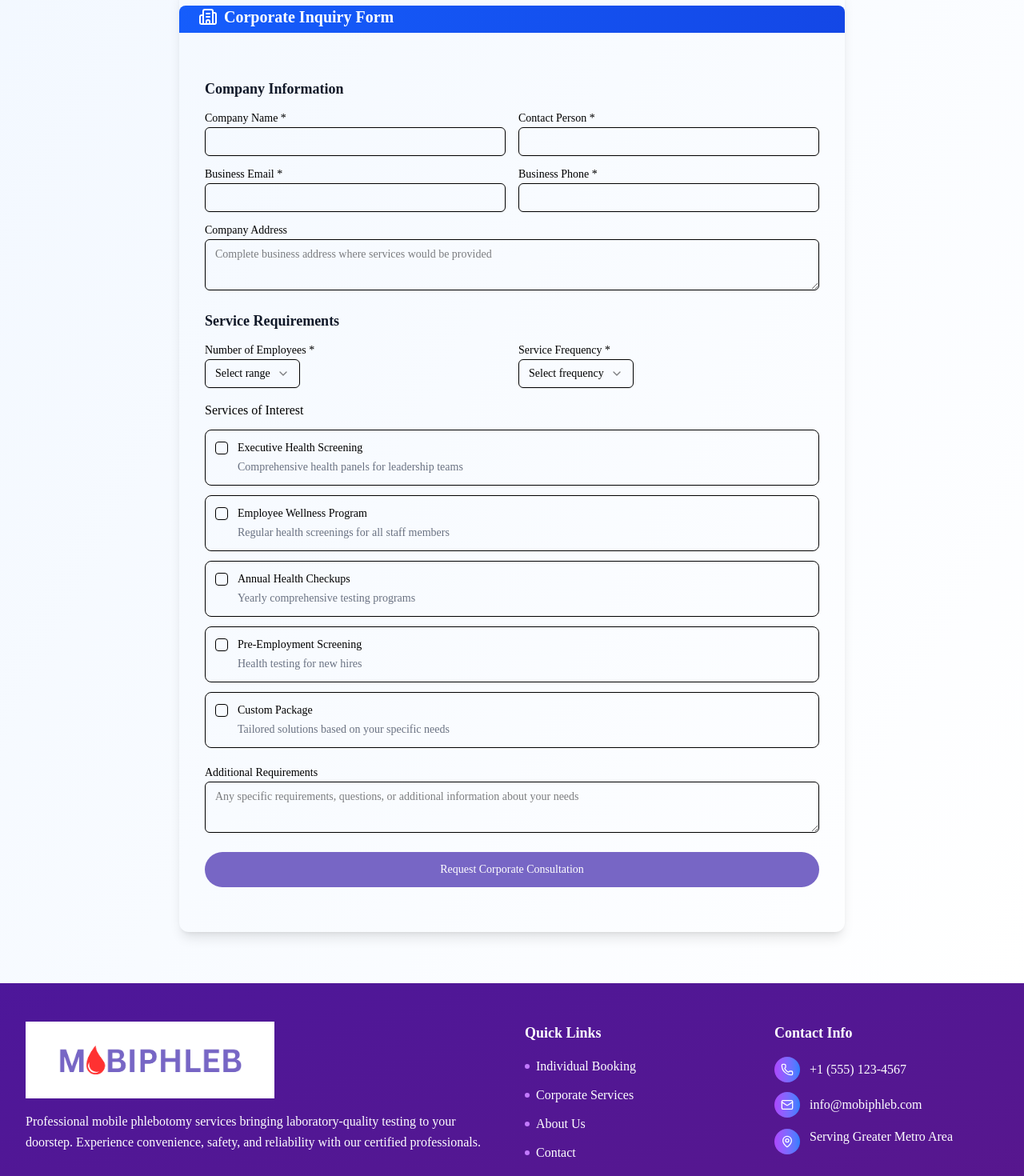
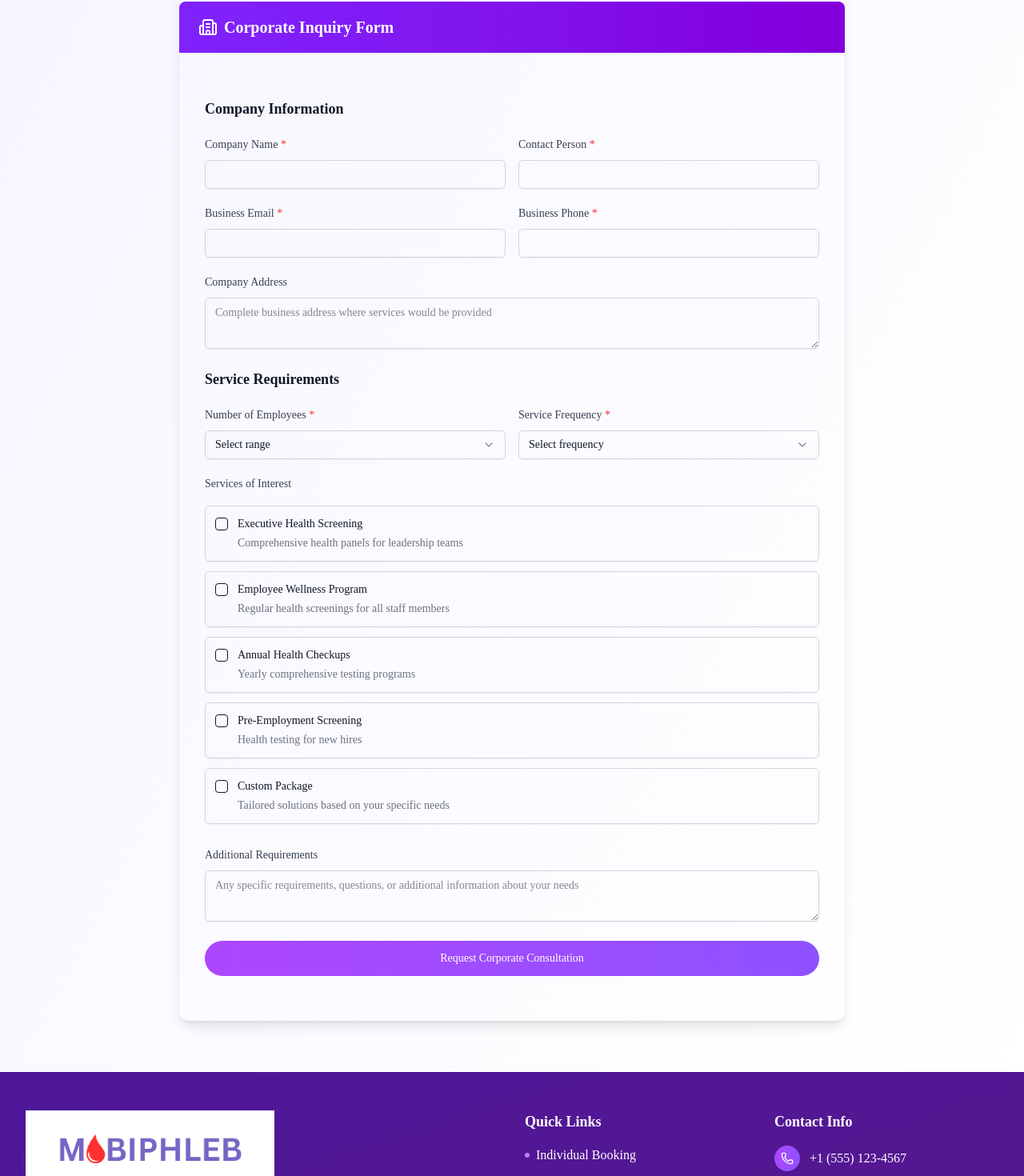
Before and after one commit to eunice-alswell/mobiphleb-web-app, a React (Vite) app: page /corporate-services in a window 1280 px wide. Shown: the part 1238-2708 px from the top of the page at 80% size. Built offline with nearby package versions, Linux system fonts and the light colour scheme.

Commit message:
feat: added corporate service and contact Pages

```diff
--- a/src/components/Button.tsx
+++ b/src/components/Button.tsx
@@ -15,15 +15,30 @@ type ButtonProps = {
 export default function Button({variantStyle = "defualtStyle", size = "medium", onClick, label, rightIcon, leftIcon, type = "button", customStyle, disable}: ButtonProps) {
     // This is a simple button component that can be used in the in any part of the website.
     const variantStyles = {
-        defualtStyle: "text-white bg-primaryColor hover:bg-transparent hover:border-2 hover:border-primaryColor hover:text-primaryColor focus:ring-4 focus:outline-none focus:ring-primaryColor font-medium rounded-4xl text-sm text-center dark:bg-primaryColor dark:hover:bg-transparent dark:hover:border-2 dark:hover:border-primaryColor dark:hover:text-primaryColor dark:focus:ring-primaryColor transition-colors duration-300 ease-in-out",
-        noBgStyle: "text-primaryColor bg-none hover:bg-transparent hover:border-2 hover:border-primaryColor hover:text-primaryColor focus:ring-4 focus:outline-none focus:ring-primaryColor font-medium rounded-4xl text-sm text-center dark:bg-none dark:hover:bg-transparent dark:hover:border-2 dark:hover:border-primaryColor dark:hover:text-primaryColor dark:focus:ring-primaryColor transition-colors duration-300 ease-in-out",
-        secondaryStyle: "text-primaryColor bg-white hover:bg-transparent hover:border-2 hover:border-white hover:text-white focus:ring-4 focus:outline-none focus:ring-white font-medium rounded-4xl text-sm text-center dark:bg-white dark:hover:bg-transparent dark:hover:border-2 dark:hover:border-white dark:hover:text-white dark:focus:ring-primaryColor transition-colors duration-300 ease-in-out",
-        outlineStyle: "text-primaryColor border border-primaryColor bg-transparent hover:bg-primaryColor hover:text-white focus:ring-4 focus:outline-none focus:ring-primaryColor font-medium rounded-4xl text-sm px-5 py-2 text-center transition-colors duration-300 ease-in-out",
-        secondaryOutlineStyle: "text-white border border-white bg-transparent hover:bg-white hover:text-primaryColor focus:ring-4 focus:outline-none focus:ring-w font-medium rounded-4xl text-sm px-5 py-2 text-center transition-colors duration-300 ease-in-out",
-        iconstyle: "text-primaryColor bg-transparent hover:bg-transparent hover:outline-2 hover:outline-primaryColor focus:ring-2 focus:outline-none focus:ring-primaryColor font-medium rounded-full text-sm px-5 py-2 text-center dark:bg-primaryColor dark:hover:bg-primaryColor dark:focus:ring-primaryColor transition-colors duration-300 ease-in-out",
+        defualtStyle:
+            "text-white bg-gradient-to-r from-purple-500 to-violet-500 hover:bg-none hover:border-2 hover:border-primaryColor hover:text-primaryColor focus:ring-4 focus:outline-none focus:ring-primaryColor font-medium rounded-4xl text-sm text-center transition-colors duration-300 ease-in-out",
+
+        noBgStyle:
+            "text-primaryColor bg-none hover:bg-none hover:border-2 hover:border-primaryColor hover:text-primaryColor focus:ring-4 focus:outline-none focus:ring-primaryColor font-medium rounded-4xl text-sm text-center dark:bg-none dark:hover:bg-transparent dark:hover:border-2 dark:hover:border-primaryColor dark:hover:text-primaryColor dark:focus:ring-primaryColor transition-colors duration-300 ease-in-out",
+
+        secondaryStyle:
+            "text-primaryColor bg-white hover:bg-gradient-to-r hover:from-purple-500 hover:to-violet-500 hover:border-2 hover:border-white hover:text-white focus:ring-4 focus:outline-none focus:ring-white font-medium rounded-4xl text-sm text-center dark:bg-white dark:hover:bg-gradient-to-r dark:hover:from-purple-500 dark:hover:to-violet-500 dark:hover:border-2 dark:hover:border-white dark:hover:text-white dark:focus:ring-primaryColor transition-colors duration-300 ease-in-out",
+
+        outlineStyle:
+            "text-primaryColor border border-primaryColor bg-transparent hover:bg-gradient-to-r hover:from-purple-500 hover:to-violet-500 hover:text-white focus:ring-4 focus:outline-none focus:ring-primaryColor font-medium rounded-4xl text-sm px-5 py-2 text-center transition-colors duration-300 ease-in-out",
+
+        secondaryOutlineStyle:
+            "text-white border border-white bg-transparent hover:bg-gradient-to-r hover:from-purple-500 hover:to-violet-500 hover:text-white focus:ring-4 focus:outline-none focus:ring-white font-medium rounded-4xl text-sm px-5 py-2 text-center transition-colors duration-300 ease-in-out",
+
+        iconstyle:
+            "text-primaryColor bg-transparent hover:bg-transparent hover:outline-2 hover:outline-primaryColor focus:ring-2 focus:outline-none focus:ring-primaryColor font-medium rounded-full text-sm px-5 py-2 text-center dark:bg-gradient-to-r dark:from-purple-500 dark:to-violet-500 dark:hover:bg-gradient-to-r dark:hover:from-purple-500 dark:hover:to-violet-500 dark:focus:ring-primaryColor transition-colors duration-300 ease-in-out",
+
         disabledStyle: "opacity-50 cursor-not-allowed",
-        whiteStyle: "text-white bg-transparent hover:bg-transparent hover:border-2 hover:border-white focus:ring-4 focus:outline-none focus:ring-white font-medium rounded-4xl text-sm text-center dark:bg-none dark:hover:bg-transparent dark:hover:border-2 dark:hover:border-white dark:focus:ring-white transition-colors duration-300 ease-in-out",
-    };
+
+        whiteStyle:
+            "text-white bg-transparent hover:bg-transparent hover:text-white hover:border-2 hover:border-white focus:ring-4 focus:outline-none focus:ring-white font-medium rounded-4xl text-sm text-center dark:bg-none dark:hover:bg-transparent dark:hover:from-purple-500 dark:hover:to-violet-500 dark:hover:border-2 dark:hover:border-white dark:focus:ring-white transition-colors duration-300 ease-in-out",
+    }
+
 
     const sizeStyle = {
         small: "text-xs px-3 py-1",
--- a/src/components/Footer.tsx
+++ b/src/components/Footer.tsx
@@ -39,6 +39,10 @@ export default function Footer() {
                   <span className="w-1.5 h-1.5 bg-purple-400 rounded-full mr-2 group-hover:bg-purple-300 transition-colors"></span>
                   Contact
                 </Link></li>
+                <li><Link to={"/terms"} className="text-white hover:text-purple-300 transition-colors duration-200 flex items-center group">
+                  <span className="w-1.5 h-1.5 bg-purple-400 rounded-full mr-2 group-hover:bg-purple-300 transition-colors"></span>
+                  Terms/Policy
+                </Link></li>
               </ul>
             </div>
 
@@ -46,19 +50,19 @@ export default function Footer() {
               <h4 className="text-lg font-semibold mb-4 text-white">Contact Info</h4>
               <div className="space-y-3">
                 <div className="flex items-center space-x-3">
-                  <div className="w-8 h-8 bg-gradient-to-r from-purple-500 to-blue-500 rounded-full flex items-center justify-center">
+                  <div className="w-8 h-8 bg-gradient-to-r from-purple-500 to-violet-500 rounded-full flex items-center justify-center">
                     <Phone className="w-4 h-4 text-white" />
                   </div>
                   <span className="text-white">+1 (555) 123-4567</span>
                 </div>
                 <div className="flex items-center space-x-3">
-                  <div className="w-8 h-8 bg-gradient-to-r from-purple-500 to-blue-500 rounded-full flex items-center justify-center">
+                  <div className="w-8 h-8 bg-gradient-to-r from-purple-500 to-violet-500 rounded-full flex items-center justify-center">
                     <Mail className="w-4 h-4 text-white" />
                   </div>
                   <span className="text-white">info@mobiphleb.com</span>
                 </div>
                 <div className="flex items-start space-x-3">
-                  <div className="w-8 h-8 bg-gradient-to-r from-purple-500 to-blue-500 rounded-full flex items-center justify-center mt-0.5">
+                  <div className="w-8 h-8 bg-gradient-to-r from-purple-500 to-violet-500 rounded-full flex items-center justify-center mt-0.5">
                     <MapPin className="w-4 h-4 text-white" />
                   </div>
                   <span className="text-white">Serving Greater Metro Area</span>
--- a/src/pages/CorporateServices.tsx
+++ b/src/pages/CorporateServices.tsx
@@ -161,7 +161,7 @@ export default function CorporateServicesPage() {
 
   if (submitted) {
     return (
-      <div className="min-h-screen bg-gradient-to-br from-blue-50 to-white py-16">
+      <div className="min-h-screen bg-gradient-to-br from-violet-50 to-white py-16">
         <div className="max-w-2xl mx-auto px-4 sm:px-6 lg:px-8">
           <motion.div
             initial={{ opacity: 0, scale: 0.95 }}
@@ -181,8 +181,8 @@ export default function CorporateServicesPage() {
                   development team will contact you within 48 hours to discuss your requirements
                   and provide a customized proposal.
                 </p>
-                <div className="bg-blue-50 rounded-lg p-4 mb-6">
-                  <p className="text-sm text-blue-800">
+                <div className="bg-violet-50 rounded-lg p-4 mb-6">
+                  <p className="text-sm text-primaryColor">
                     <strong>Next Steps:</strong> We'll schedule a consultation call to understand
                     your specific needs and create a tailored wellness program for your organization.
                   </p>
@@ -197,16 +197,16 @@ export default function CorporateServicesPage() {
   }
 
   return (
-    <div className="min-h-screen bg-gradient-to-br from-blue-50 to-white">
+    <div className="min-h-screen bg-gradient-to-br from-violet-50 to-white">
       {/* Hero Section */}
-      <section className="py-16 bg-gradient-to-r from-blue-600 to-blue-700 text-white">
+      <section className="py-16 bg-gradient-to-r from-violet-600 to-purple-700 text-white">
         <div className="max-w-4xl mx-auto px-4 sm:px-6 lg:px-8 text-center">
           <motion.div
             initial={{ opacity: 0, y: 20 }}
             animate={{ opacity: 1, y: 0 }}
             transition={{ duration: 0.8 }}
           >
-            <Building2 className="w-16 h-16 mx-auto mb-6 text-blue-200" />
+            <Building2 className="w-16 h-16 mx-auto mb-6 text-red-700" />
             <h1 className="text-3xl md:text-5xl font-bold mb-6">
               Corporate Wellness Solutions
             </h1>
@@ -242,13 +242,13 @@ export default function CorporateServicesPage() {
               >
                 <Card className="h-full text-center hover:shadow-lg transition-all duration-300 border-0 shadow-sm">
                   <CardContent className="p-8">
-                    <div className="w-16 h-16 bg-blue-50 rounded-full flex items-center justify-center mx-auto mb-6">
-                      <benefit.icon className="w-8 h-8 text-blue-600" />
+                    <div className="icon-div">
+                      <benefit.icon className="icon" />
                     </div>
-                    <h3 className="text-xl font-semibold text-gray-900 mb-4">
+                    <h3 className="card-title">
                       {benefit.title}
                     </h3>
-                    <p className="text-gray-600 leading-relaxed">
+                    <p className="card-p">
                       {benefit.description}
                     </p>
                   </CardContent>
@@ -271,13 +271,13 @@ export default function CorporateServicesPage() {
               <h2 className="text-3xl font-bold text-gray-900 mb-4">
                 Get Started with Corporate Services
               </h2>
-              <p className="text-lg text-gray-600">
+              <p className="sub-heading">
                 Tell us about your organization and we'll create a customized wellness solution
               </p>
             </div>
 
             <Card className="shadow-lg border-0">
-              <CardHeader className="bg-gradient-to-r from-blue-600 to-blue-700 text-white rounded-t-lg">
+              <CardHeader className="h-16 flex items-center bg-gradient-to-r from-violet-600 to-purple-700 text-white rounded-t-lg">
                 <CardTitle className="text-xl flex items-center gap-2">
                   <Building2 className="w-6 h-6" />
                   Corporate Inquiry Form
@@ -297,60 +297,60 @@ export default function CorporateServicesPage() {
 
                     <div className="grid md:grid-cols-2 gap-4">
                       <div>
-                        <Label htmlFor="company_name">Company Name *</Label>
+                        <Label htmlFor="company_name" className="label">Company Name <span className="text-red-500">*</span></Label>
                         <Input
                           id="company_name"
                           value={formData.company_name}
                           onChange={(e) => handleInputChange('company_name', e.target.value)}
                           required
-                          className="mt-1"
+                          className="mt-1 input-field"
                         />
                       </div>
                       <div>
-                        <Label htmlFor="contact_person">Contact Person *</Label>
+                        <Label htmlFor="contact_person" className="label">Contact Person <span className="text-red-500">*</span></Label>
                         <Input
                           id="contact_person"
                           value={formData.contact_person}
                           onChange={(e) => handleInputChange('contact_person', e.target.value)}
                           required
-                          className="mt-1"
+                          className="mt-1 input-field"
                         />
                       </div>
                     </div>
 
                     <div className="grid md:grid-cols-2 gap-4">
                       <div>
-                        <Label htmlFor="email">Business Email *</Label>
+                        <Label htmlFor="email" className="label">Business Email <span className="text-red-500">*</span></Label>
                         <Input
                           id="email"
                           type="email"
                           value={formData.email}
                           onChange={(e) => handleInputChange('email', e.target.value)}
                           required
-                          className="mt-1"
+                          className="mt-1 input-field"
                         />
                       </div>
                       <div>
-                        <Label htmlFor="phone">Business Phone *</Label>
+                        <Label htmlFor="phone" className="label">Business Phone <span className="text-red-500">*</span></Label>
                         <Input
                           id="phone"
                           type="tel"
                           value={formData.phone}
                           onChange={(e) => handleInputChange('phone', e.target.value)}
                           required
-                          className="mt-1"
+                          className="mt-1 input-field"
                         />
                       </div>
                     </div>
 
                     <div>
-                      <Label htmlFor="company_address">Company Address</Label>
+                      <Label htmlFor="company_address" className="label">Company Address</Label>
                       <Textarea
                         id="company_address"
                         value={formData.company_address}
                         onChange={(e) => handleInputChange('company_address', e.target.value)}
                         placeholder="Complete business address where services would be provided"
-                        className="mt-1"
+                        className="mt-1 input-field"
                         rows={2}
                       />
                     </div>
@@ -362,16 +362,16 @@ export default function CorporateServicesPage() {
 
                     <div className="grid md:grid-cols-2 gap-4">
                       <div>
-                        <Label htmlFor="employees_count">Number of Employees *</Label>
+                        <Label htmlFor="employees_count" className="label">Number of Employees <span className="text-red-500">*</span></Label>
                         <Select
                           value={formData.employees_count}
                           onValueChange={
                             (value: string) => handleInputChange('employees_count', value)}
                         >
-                          <SelectTrigger className="mt-1">
+                          <SelectTrigger className="mt-1 input-field w-full">
                             <SelectValue placeholder="Select range" />
                           </SelectTrigger>
-                          <SelectContent>
+                          <SelectContent className="bg-white text-gray-900 border-none">
                             <SelectItem value="1-10">1-10 employees</SelectItem>
                             <SelectItem value="11-50">11-50 employees</SelectItem>
                             <SelectItem value="51-100">51-100 employees</SelectItem>
@@ -381,15 +381,15 @@ export default function CorporateServicesPage() {
                         </Select>
                       </div>
                       <div>
-                        <Label htmlFor="service_frequency">Service Frequency *</Label>
+                        <Label htmlFor="service_frequency" className="label">Service Frequency <span className="text-red-500">*</span></Label>
                         <Select
                           value={formData.service_frequency}
                           onValueChange={(value: string) => handleInputChange('service_frequency', value)}
                         >
-                          <SelectTrigger className="mt-1">
+                          <SelectTrigger className="mt-1 input-field w-full">
                             <SelectValue placeholder="Select frequency" />
                           </SelectTrigger>
-                          <SelectContent>
+                          <SelectContent className="bg-white text-gray-900 border-none">
                             <SelectItem value="one-time">One-time service</SelectItem>
                             <SelectItem value="monthly">Monthly</SelectItem>
                             <SelectItem value="quarterly">Quarterly</SelectItem>
@@ -401,10 +401,10 @@ export default function CorporateServicesPage() {
                     </div>
 
                     <div>
-                      <Label className="text-base font-medium">Services of Interest</Label>
+                      <Label className="label">Services of Interest</Label>
                       <div className="mt-3 space-y-3">
                         {serviceOptions.map((service) => (
-                          <div key={service.id} className="flex items-start space-x-3 p-3 border rounded-lg hover:bg-gray-50">
+                          <div key={service.id} className="flex items-start space-x-3 p-3 border rounded-lg hover:bg-gray-50 input-field">
                             <Checkbox
                               id={service.id}
                               checked={formData.service_types?.includes(service.id) ?? false}
@@ -425,13 +425,13 @@ export default function CorporateServicesPage() {
 
                   {/* Additional Notes */}
                   <div>
-                    <Label htmlFor="additional_notes">Additional Requirements</Label>
+                    <Label htmlFor="additional_notes" className="label">Additional Requirements</Label>
                     <Textarea
                       id="additional_notes"
                       value={formData.additional_notes}
                       onChange={(e) => handleInputChange('additional_notes', e.target.value)}
                       placeholder="Any specific requirements, questions, or additional information about your needs"
-                      className="mt-1"
+                      className="mt-1 input-field"
                       rows={4}
                     />
                   </div>
```
Also changed, not shown: src/components/GoogleMapsLocationPicker.tsx (+19 -48 lines), src/components/Legal.tsx (+22 -2 lines), src/pages/Contact.tsx (+21 -21 lines), src/pages/Home.tsx (+16 -9 lines), src/pages/IndividualBooking.tsx (+4 -4 lines), 2 other files (tests, documents, lock files or other folders).
